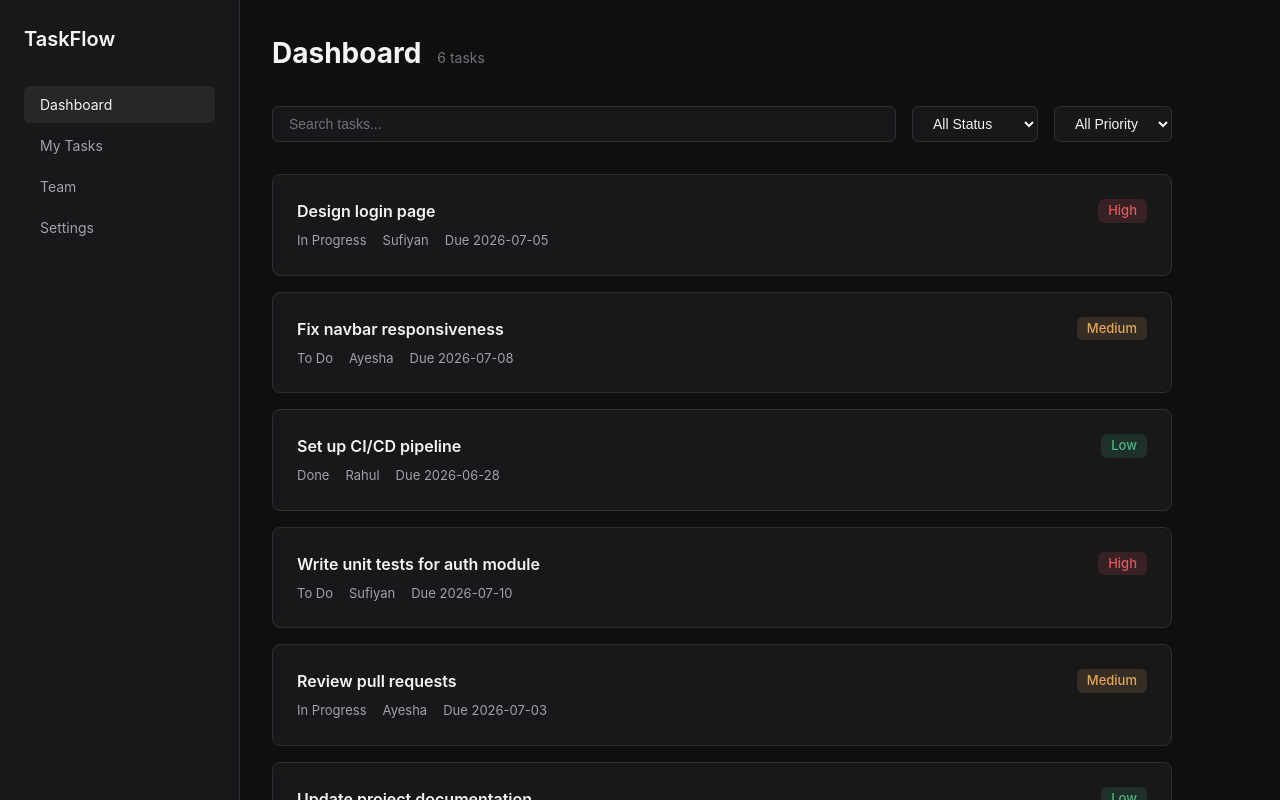
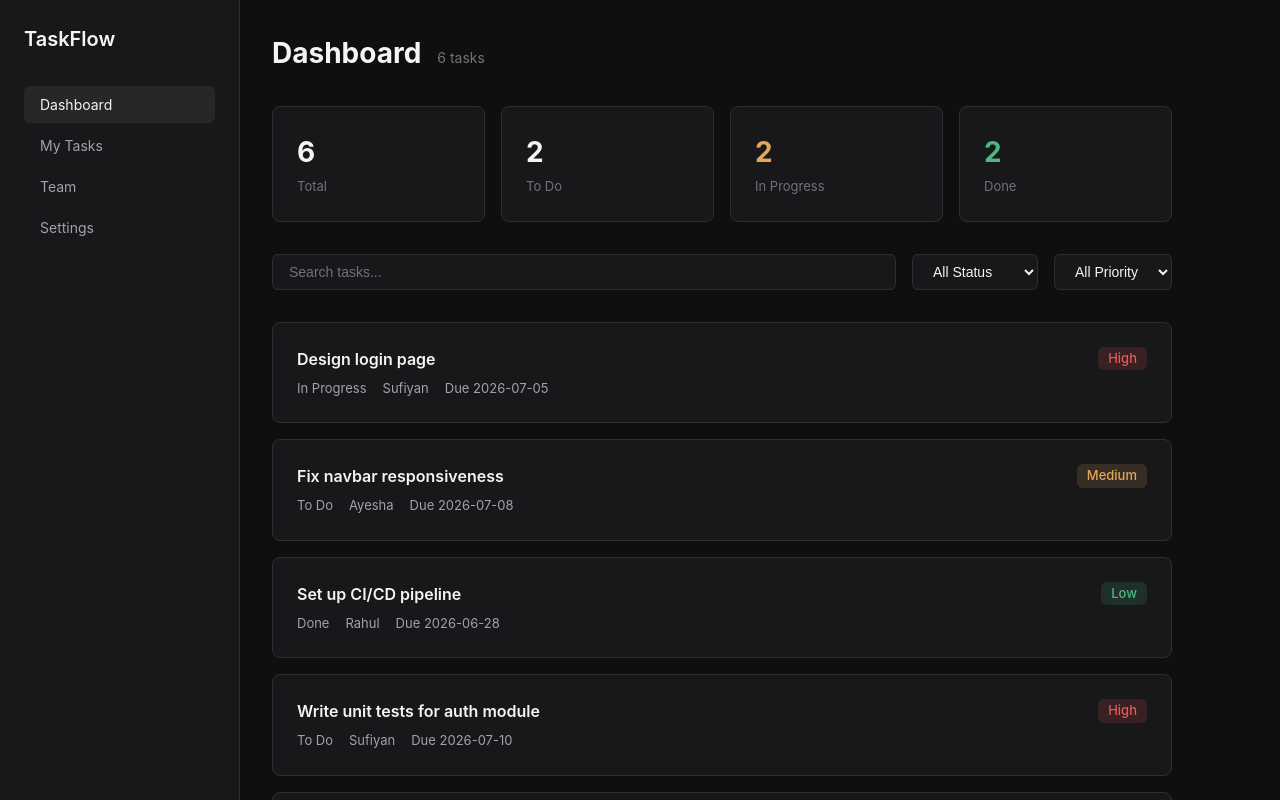
Before and after one commit to sufiyanabbu/taskflow, a React (Create React App) app: page / in a window 1280 px wide. Shown: the top 800 px of the page. Built offline with nearby package versions, Linux system fonts and the light colour scheme.

Commit message:
feat: add StatsBar component with derived task counts

```diff
--- /dev/null
+++ b/src/components/StatsBar/StatsBar.js
@@ -0,0 +1,31 @@
+import styles from './StatsBar.module.css';
+
+function StatsBar({ tasks }) {
+  const total = tasks.length;
+  const todo = tasks.filter((t) => t.status === 'To Do').length;
+  const inProgress = tasks.filter((t) => t.status === 'In Progress').length;
+  const done = tasks.filter((t) => t.status === 'Done').length;
+
+  return (
+    <div className={styles.statsBar}>
+      <div className={styles.stat}>
+        <span className={styles.value}>{total}</span>
+        <span className={styles.label}>Total</span>
+      </div>
+      <div className={styles.stat}>
+        <span className={styles.value}>{todo}</span>
+        <span className={styles.label}>To Do</span>
+      </div>
+      <div className={styles.stat}>
+        <span className={`${styles.value} ${styles.inProgress}`}>{inProgress}</span>
+        <span className={styles.label}>In Progress</span>
+      </div>
+      <div className={styles.stat}>
+        <span className={`${styles.value} ${styles.done}`}>{done}</span>
+        <span className={styles.label}>Done</span>
+      </div>
+    </div>
+  );
+}
+
+export default StatsBar;
--- /dev/null
+++ b/src/components/StatsBar/StatsBar.module.css
@@ -0,0 +1,37 @@
+.statsBar {
+  display: flex;
+  gap: var(--space-md);
+  margin-bottom: var(--space-xl);
+  flex-wrap: wrap;
+}
+
+.stat {
+  flex: 1;
+  min-width: 120px;
+  background-color: var(--color-bg-secondary);
+  border: 1px solid var(--color-border);
+  border-radius: var(--radius-md);
+  padding: var(--space-lg);
+  display: flex;
+  flex-direction: column;
+  gap: var(--space-xs);
+}
+
+.value {
+  font-size: var(--font-size-2xl);
+  font-weight: 700;
+  color: var(--color-text-primary);
+}
+
+.inProgress {
+  color: var(--color-warning);
+}
+
+.done {
+  color: var(--color-success);
+}
+
+.label {
+  font-size: var(--font-size-sm);
+  color: var(--color-text-muted);
+}
--- a/src/pages/Dashboard/Dashboard.js
+++ b/src/pages/Dashboard/Dashboard.js
@@ -1,6 +1,7 @@
 import { useState } from 'react';
 import TaskCard from '../../components/Card/TaskCard';
 import TaskFilters from '../../components/TaskFilters/TaskFilters';
+import StatsBar from '../../components/StatsBar/StatsBar';
 import tasks from '../../data/tasks';
 import styles from './Dashboard.module.css';
 
@@ -23,6 +24,8 @@ function Dashboard() {
         <p className={styles.subtitle}>{filteredTasks.length} tasks</p>
       </div>
 
+      <StatsBar tasks={tasks} />
+
       <TaskFilters
         search={search}
         status={status}
```
